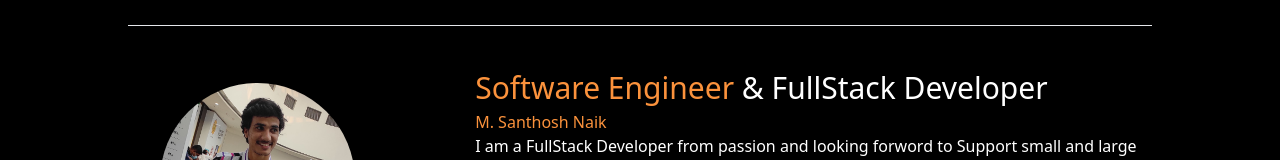
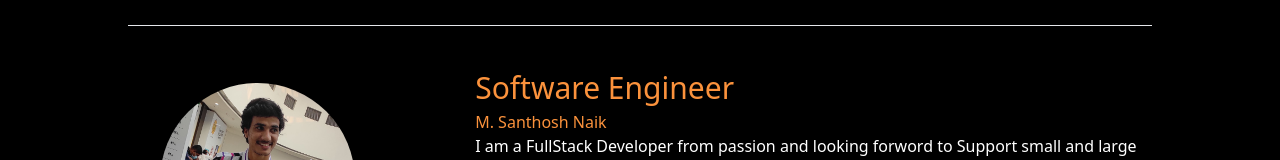
Before and after one commit to Santhosh-CS07/Santhosh_Praythnam, a Next.js app: page /developer in a window 1280 px wide. Shown: the part 274-434 px from the top of the page. Built offline with nearby package versions, Linux system fonts and the light colour scheme.

Commit message:
route changes

```diff
--- a/pages/developer.js
+++ b/pages/developer.js
@@ -44,7 +44,7 @@ const team = () => {
                             />
                         </div>
                         <div className="flex-col px-10">
-                            <h3 className='my-1 text-3xl '><span className='text-orange-400 '>Software Engineer</span> & FullStack Developer </h3>
+                            <h3 className='my-1 text-3xl '><span className='text-orange-400 '>Software Engineer</span> </h3>
                             <span className='text-orange-400 text-bold my-4'>M. Santhosh Naik</span>
                             <p>I am a FullStack Developer from passion and looking forword to Support small and large business to get benifited using Today's technologies. I am here today to struggle and learn as much as possible to build my DREAM. I love to CODE and also Love to think like a SUNDAR PICHAI.</p>
                             <p><span className='text-gray-400'>Education</span>: Bacheler's from <span className='text-orange-500'>GFTT</span>- Gurukula Kangri Vishwavidyalya, Uttarakhand</p>
```
